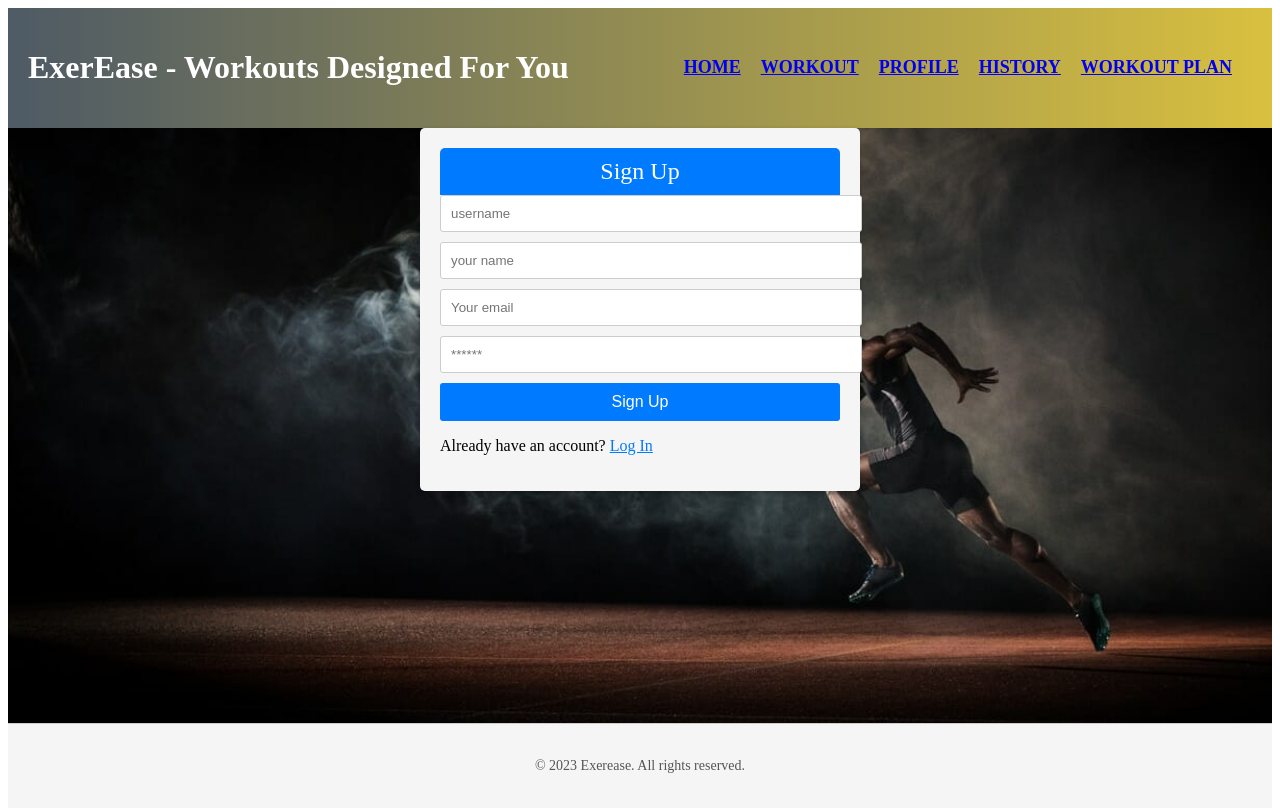
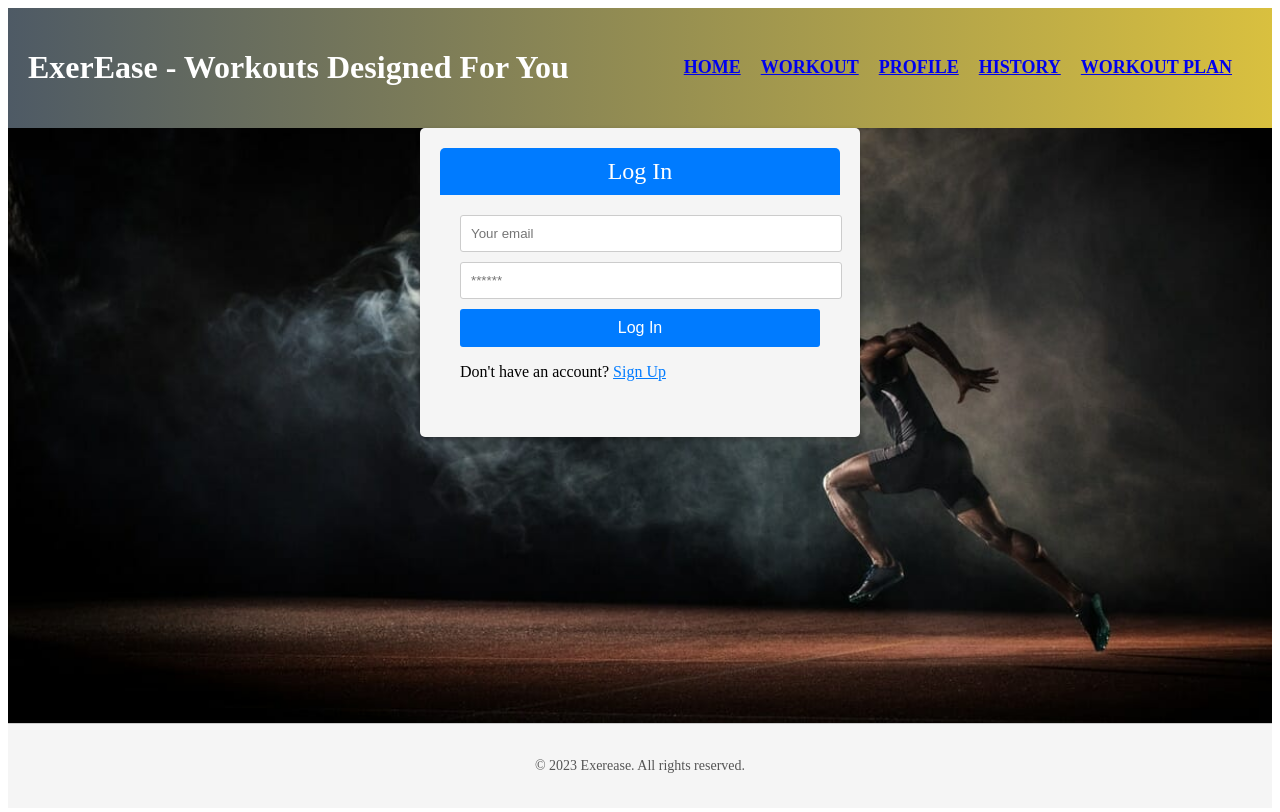
Before and after one commit to sleonny/Exerease, a React (Create React App) app in the folder client/: page /signup in a window 1280 px wide. Shown: the top 812 px of the page. Built offline with nearby package versions, Linux system fonts and the light colour scheme.

Commit message:
changed mutation for login and change login.js to include handleform submit

```diff
--- a/client/src/pages/Login.js
+++ b/client/src/pages/Login.js
@@ -1,10 +1,10 @@
-import React from 'react';
+import React, { useState } from 'react';
 import { Link } from 'react-router-dom';
 import AuthService from '../utils/auth';
 import { useMutation } from '@apollo/client';
 import { LOGIN_USER } from '../utils/mutations';
 
-
+import Auth from '../utils/auth'
 
 const Login = ({ setIsLogin }) => {
   const containerStyle = {
@@ -55,14 +55,31 @@ const Login = ({ setIsLogin }) => {
     textDecoration: 'underline',
   };
 
+  const [email, setEmail] = useState('');
+  const [password, setPassword] = useState('');
+  const [loginUser, { loading, error }] = useMutation(LOGIN_USER);
+
   const handleLogout = () => {
     AuthService.logout();
   };
 
-  const handleSubmit = (event) => {
+  const handleSubmit = async (event) => {
     event.preventDefault();
-    // Implement your login logic here
-    console.log('Login clicked');
+console.log(email, password);
+    try {
+      const { data } = await loginUser({ variables: { email, password } });
+      const token = data.login.token;
+      // Assuming the login mutation returns a token upon successful login
+      // Save the token in localStorage or a state management library like Redux
+      // Implement AuthService.setToken(token) or something similar
+      AuthService.setToken(token);
+
+      // Perform any other necessary actions upon successful login
+      console.log('Logged in successfully!');
+    } catch (error) {
+      // Handle login errors here
+      console.error('Login error:', error.message);
+    }
   };
 
   return (
@@ -74,21 +91,28 @@ const Login = ({ setIsLogin }) => {
           </div>
           <div style={bodyStyle}>
             {AuthService.loggedIn() ? (
-              <p>
-                Logged in as {AuthService.getProfile().username}.{' '}
-                <button style={buttonStyle} onClick={handleLogout}>Logout</button>
-              </p>
+              <React.Fragment>
+                <p>
+                  Logged in as {AuthService.getProfile().username}.{' '}
+                  <button style={buttonStyle} onClick={handleLogout}>Logout</button>
+                </p>
+                {/* Add any additional content you want to display when logged in */}
+              </React.Fragment>
             ) : (
               <form onSubmit={handleSubmit}>
                 <input
                   style={inputStyle}
                   type="email"
                   placeholder="Your email"
+                  value={email}
+                  onChange={(e) => setEmail(e.target.value)}
                 />
                 <input
                   style={inputStyle}
                   type="password"
                   placeholder="******"
+                  value={password}
+                  onChange={(e) => setPassword(e.target.value)}
                 />
                 <button style={buttonStyle} type="submit">
                   Log In
--- a/client/src/pages/Signup.js
+++ b/client/src/pages/Signup.js
@@ -1,11 +1,10 @@
 import React, { useState } from 'react';
 import { Link } from 'react-router-dom';
 import { useMutation } from '@apollo/client';
-import { ADD_PROFILE } from '../utils/mutations';
+import { LOGIN_USER } from '../utils/mutations';
+import AuthService from '../utils/auth';
 
-import Auth from '../utils/auth'
-
-const SignupForm = ({ setIsLogin }) => {
+const Login = ({ setIsLogin }) => {
   const containerStyle = {
     maxWidth: '400px',
     margin: '0 auto',
@@ -54,86 +53,81 @@ const SignupForm = ({ setIsLogin }) => {
     textDecoration: 'underline',
   };
 
-  const [signup, { error, data }] = useMutation(ADD_PROFILE);
+  const [email, setEmail] = useState('');
+  const [password, setPassword] = useState('');
+  const [loginUser, { loading, error }] = useMutation(LOGIN_USER);
 
-  const [formState, setFormState] = useState({
-    user:'',
-    name: '',
-    email: '',
-    password: '',
-  });
-
-
-  const handleChange = (event) => {
-    const { name, value } = event.target;
-
-    setFormState({
-      ...formState,
-      [name]: value,
-    });
+  const handleLogout = () => {
+    AuthService.logout();
   };
 
-  const handleFormSubmit = async (event) => {
+  const handleSubmit = async (event) => {
     event.preventDefault();
-    console.log(formState);
 
     try {
-      const { data } = await signup({
-        variables: { ...formState },
-      });
+      const { data } = await loginUser({ variables: { email, password } });
+      const token = data.login.token;
+      // Assuming the login mutation returns a token upon successful login
+      // Save the token in localStorage or a state management library like Redux
+      // Implement AuthService.setToken(token) or something similar
+      AuthService.setToken(token);
 
-      Auth.login(data.addUser.token);
-    } catch (e) {
-      console.error(e);
+      // Perform any other necessary actions upon successful login
+      console.log('Logged in successfully!');
+    } catch (error) {
+      // Handle login errors here
+      console.error('Login error:', error.message);
     }
   };
 
   return (
+    <main className="flex-row justify-center mb-4">
+      <div className="col-12 col-lg-10">
         <div style={containerStyle}>
           <div style={headerStyle}>
-        Sign Up
+            Log In
           </div>
-      <form onSubmit={handleFormSubmit}>
-      <input
-          style={inputStyle}
-          type="text"
-          placeholder="username"
-          name='user'
-          onChange={handleChange}
-        />
-      <input
-          style={inputStyle}
-          type="text"
-          placeholder="your name"
-          name='name'
-          onChange={handleChange}
-        />
+          <div style={bodyStyle}>
+            {AuthService.loggedIn() ? (
+              <React.Fragment>
+                <p>
+                  Logged in as {AuthService.getProfile().username}.{' '}
+                  <button style={buttonStyle} onClick={handleLogout}>Logout</button>
+                </p>
+                {/* Add any additional content you want to display when logged in */}
+              </React.Fragment>
+            ) : (
+              <form onSubmit={handleSubmit}>
                 <input
                   style={inputStyle}
                   type="email"
                   placeholder="Your email"
-          name='email'
-          onChange={handleChange}
+                  value={email}
+                  onChange={(e) => setEmail(e.target.value)}
                 />
                 <input
                   style={inputStyle}
                   type="password"
                   placeholder="******"
-          name='password'
-          onChange={handleChange}
+                  value={password}
+                  onChange={(e) => setPassword(e.target.value)}
                 />
-        <button style={buttonStyle} type="submit">Sign Up</button>
-      </form>
-
-      {/* Toggle between "Log In" and "Sign Up" forms */}
+                <button style={buttonStyle} type="submit">
+                  Log In
+                </button>
                 <p>
-        Already have an account?{' '}
-        <Link to="/login" style={linkStyle} onClick={() => setIsLogin(true)}>
-          Log In
+                  Don't have an account?{' '}
+                  <Link to="/signup" style={linkStyle} onClick={() => setIsLogin(false)}>
+                    Sign Up
                   </Link>
                 </p>
+              </form>
+            )}
           </div>
+        </div>
+      </div>
+    </main>
   );
 };
 
-export default SignupForm;
+export default Login;
--- a/client/src/utils/mutations.js
+++ b/client/src/utils/mutations.js
@@ -11,15 +11,11 @@ mutation AddUser($user: String!, $email: String!, $password: String!, $name: Str
 `;
 
 export const LOGIN_USER = gql`
-  mutation login($email: String!, $password: String!) {
-    login(email: $email, password: $password) {
-      token
-      user {
-        _id
-        username
-      }
-    }
+  mutation Login($email: String!, $password: String!) {
+  login(email: $email, password: $password) {
+    token
   }
+}
 `;
 
 export const ADD_USER = gql`
```
Also changed, not shown: 1 other file (tests, documents, lock files or other folders). Lines whose indentation alone changed are shown as unchanged.
